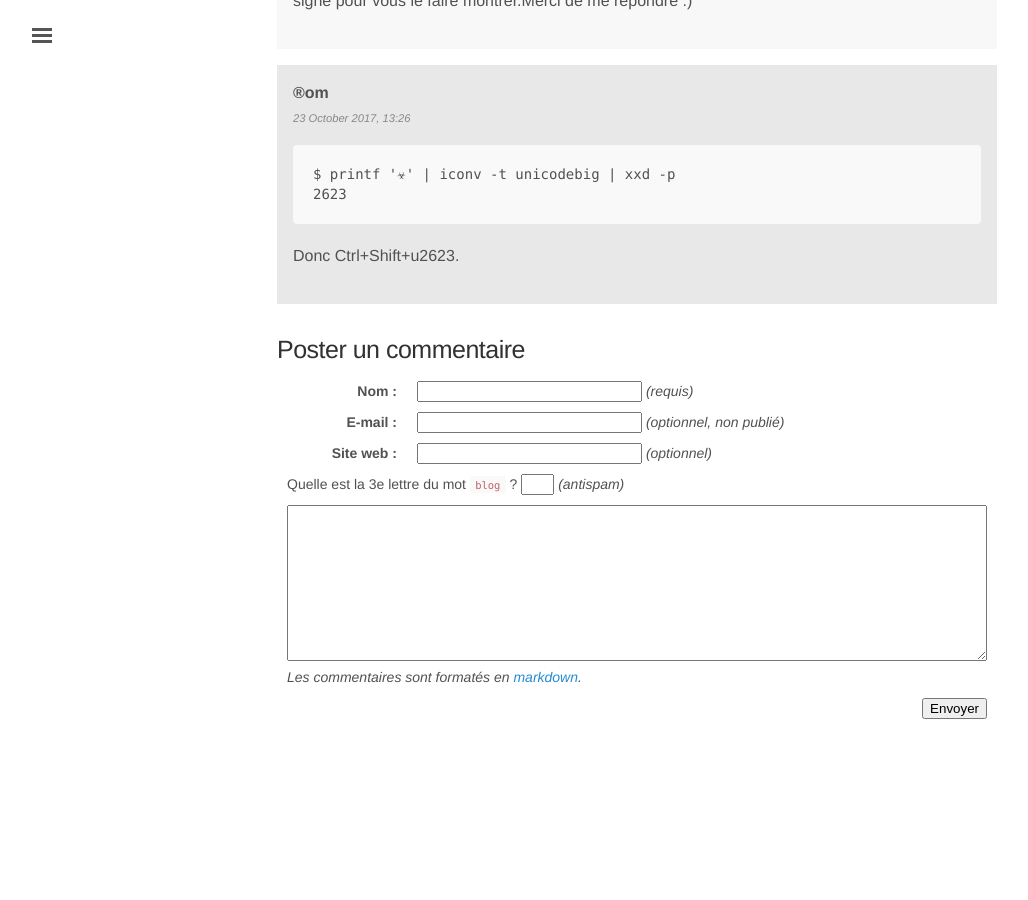
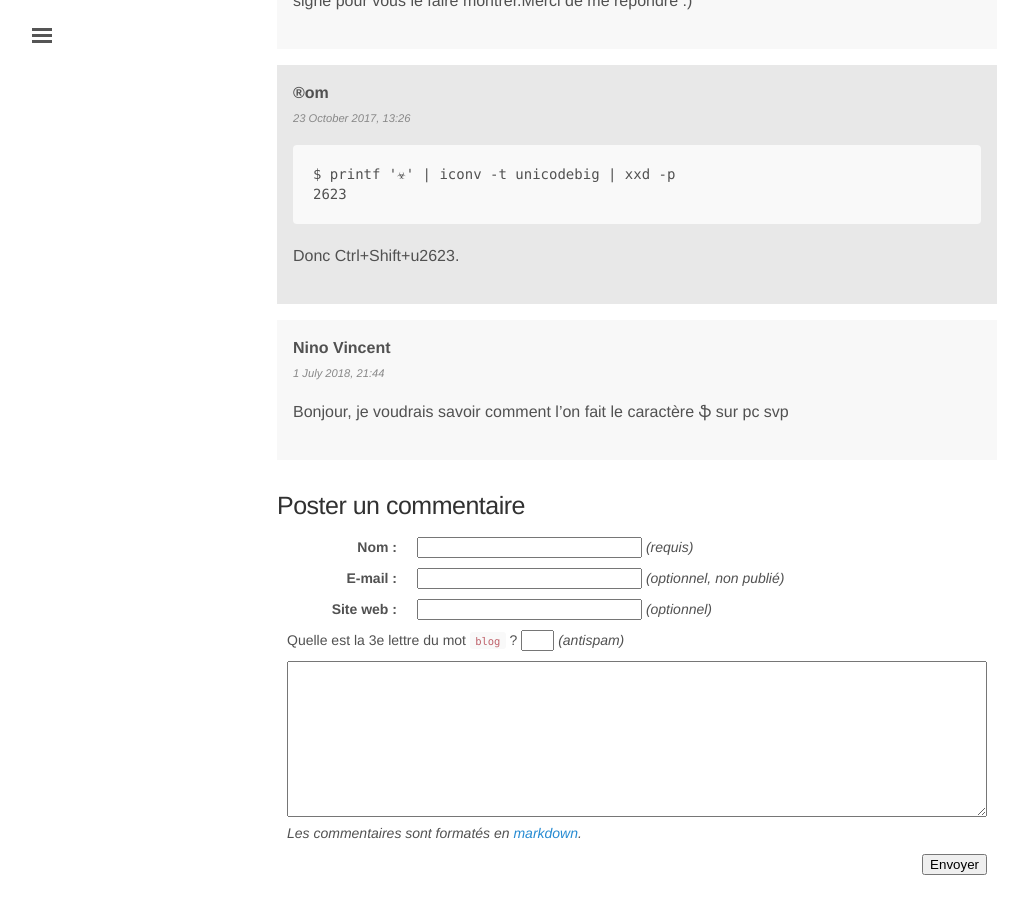
Before and after one commit to rom1v/blog.rom1v.com, a Jekyll site: the page built from _posts/2009-02-01-taper-des-caracteres-speciaux-sous-gnulinux.md, in a window 1280 px wide and 900 px high, scrolled down 11898 px. Shown: the whole window, without its empty margins (3-1031 px from the left). Built offline with Jekyll 4.4.1, drawn with Linux system fonts in a browser that asks for light colours; before the commit the page ends 12642 px from its top, so only the background shows below that.

Commit message:
Publish comment 37 for special chars

````diff
--- a/_data/comments-2009-02-taper-des-caracteres-speciaux-sous-gnulinux.yaml
+++ b/_data/comments-2009-02-taper-des-caracteres-speciaux-sous-gnulinux.yaml
@@ -363,3 +363,8 @@
     ```
 
     Donc Ctrl+Shift+u2623.
+- id: 37
+  author: Nino Vincent
+  date: 2018-07-01 21:44:09+02:00
+  contents: |
+    Bonjour, je voudrais savoir comment l'on fait le caractère ֆ sur pc svp
````
